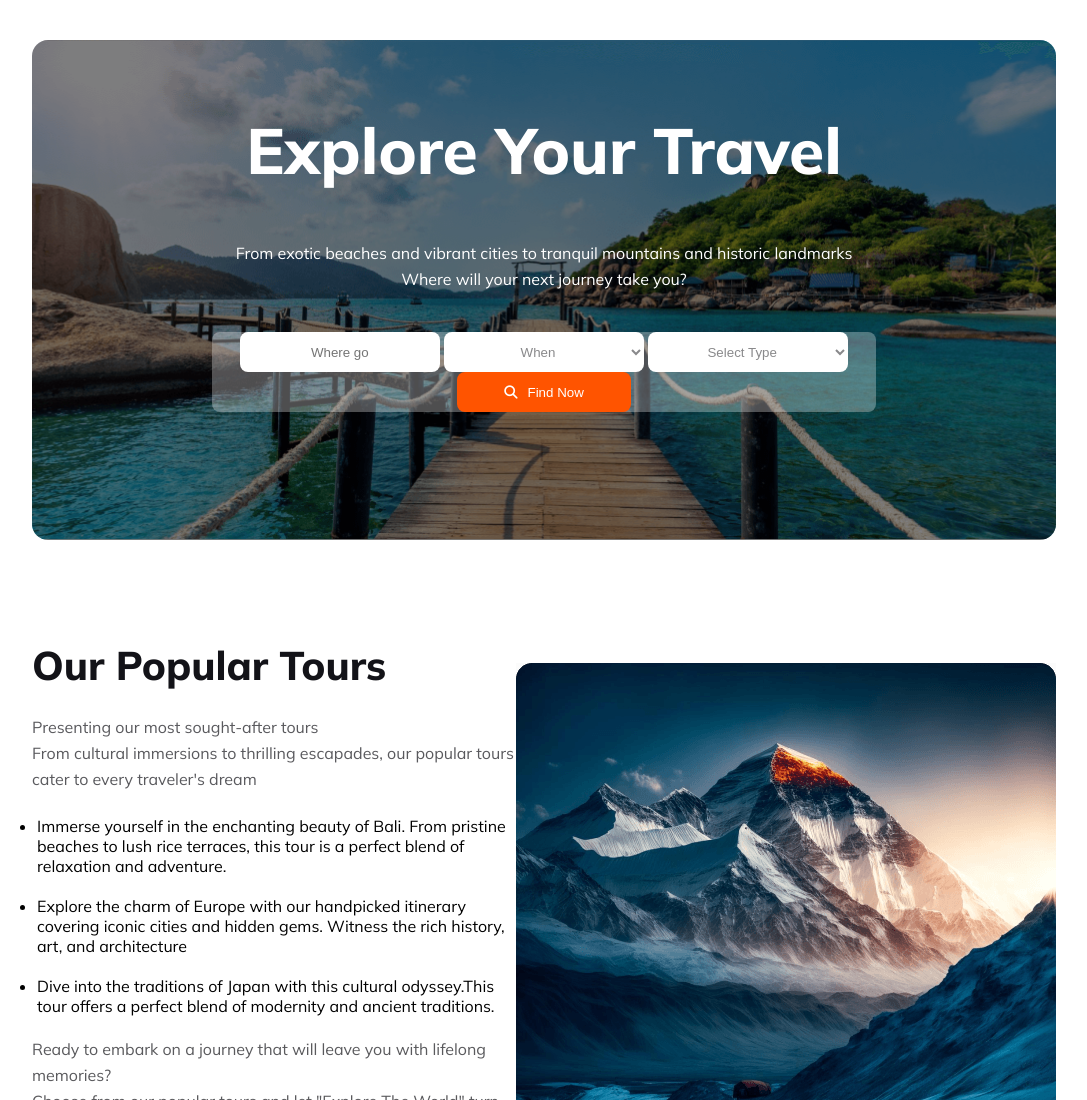
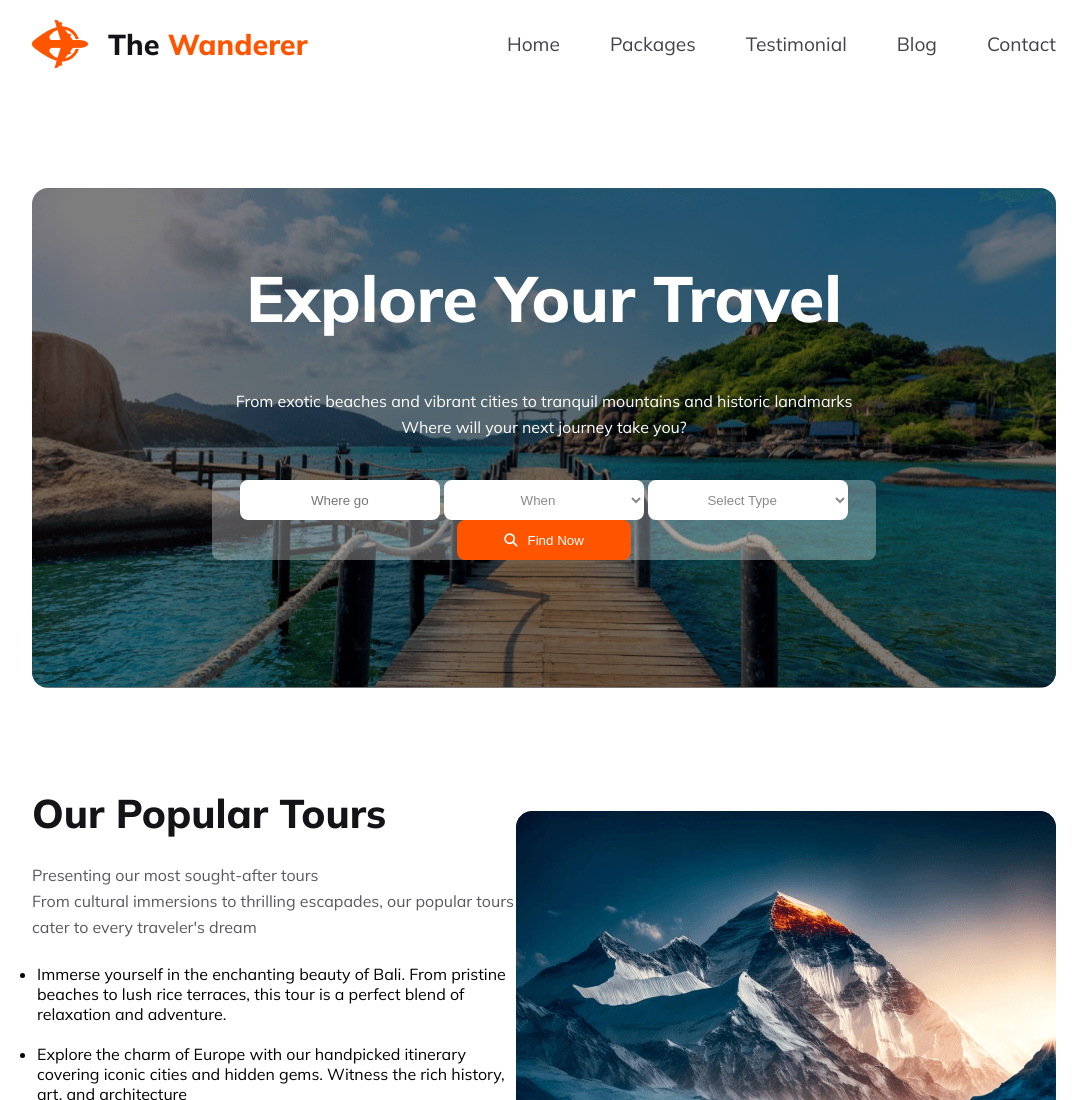
Before and after one commit to RaisaNuzhat/my-second-assignment, a plain HTML site: page index.html in a window 1280 px wide. Shown: the top 1100 px of the page, without its empty margins (96-1183 px from the left). Drawn offline with Linux system fonts and the light colour scheme.

Commit message:
navbar done

```diff
--- a/index.html
+++ b/index.html
@@ -12,7 +12,23 @@
 <script src="https://kit.fontawesome.com/3cdfd98cbe.js" crossorigin="anonymous"></script>
 </head>
 <body>
-    <header></header>
+    <header class="header">
+        <nav class="navbar container">
+            <div class="nav-title">
+                <img src="./Images/icon.png" alt="">
+                <h3>The <span>Wanderer</span></h3>
+            </div>
+
+        <ul>
+            <li>Home</li>
+            <li>Packages</li>
+            <li>Testimonial</li>
+            <li>Blog</li>
+            <li id="contact">Contact</li>
+        </ul>
+      <span class="nav-burger"><i class="fa-solid fa-bars"></i></span>
+        </nav>
+    </header>
     <main>
          <section class="banner container">
             <div class="banner-content">
--- a/styles.css
+++ b/styles.css
@@ -13,6 +13,57 @@ body{
     margin:0 auto;
 }
 
+.navbar
+{
+        display: flex;
+        justify-content: space-between;
+        align-items: center;
+        margin-bottom: 100px;
+        padding: 20px 30px;
+}
+nav>ul{
+    display: flex;
+    /* margin-left: 40px; */
+    color: #424247;
+font-size: 1.2rem;
+}
+nav ul li{
+    list-style: none;
+    margin-right: 50px;
+}
+#contact
+{
+    margin-right: 0;
+}
+.nav-burger
+{
+    display: none;
+}
+.nav-title
+{
+    display: flex;
+    align-items: center;
+    /* justify-content: space-around;
+    margin-left: 20px; */
+}
+.nav-title h3
+{
+    color: #131318;
+
+font-size: 1.8rem;
+font-style: normal;
+font-weight: 800;
+line-height: normal;
+margin-left: 20px;
+}
+.nav-title span
+{
+    color: #FF5400;
+font-size: 1.8rem;
+font-style: normal;
+font-weight: 800;
+line-height: normal;
+}
 .banner
 {
     background-image: url(./Images/bannerimg.png);
@@ -537,6 +588,15 @@ margin: 30px 0;
 }
 @media screen and (max-width:600px)  {
 
+
+    nav>ul
+    {
+        display: none;
+    }
+    .nav-burger
+{
+    display: block;
+}
      .banner-title
      {
         font-size: 1.2rem;
```
